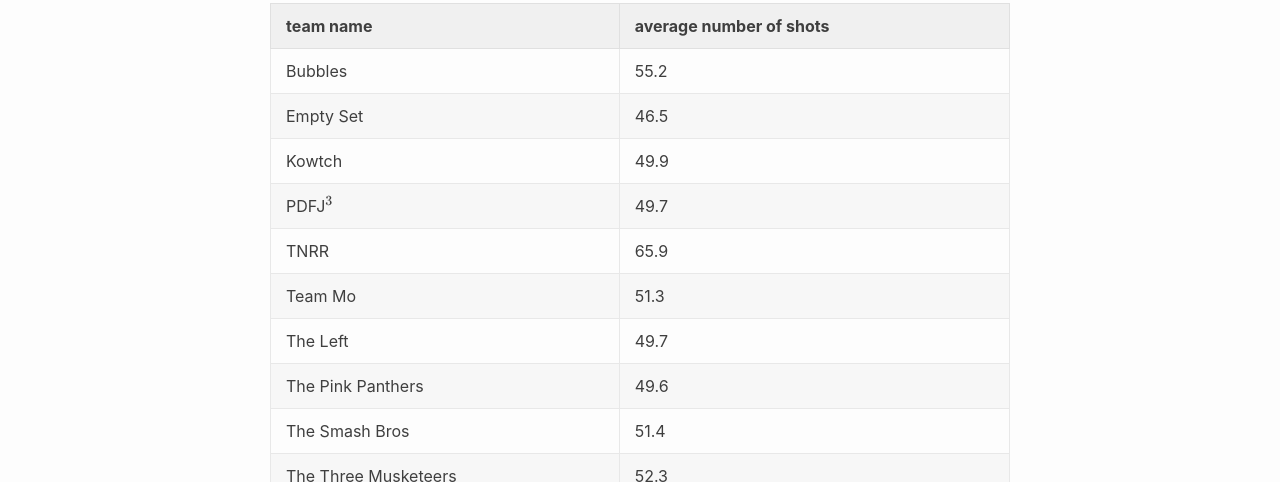
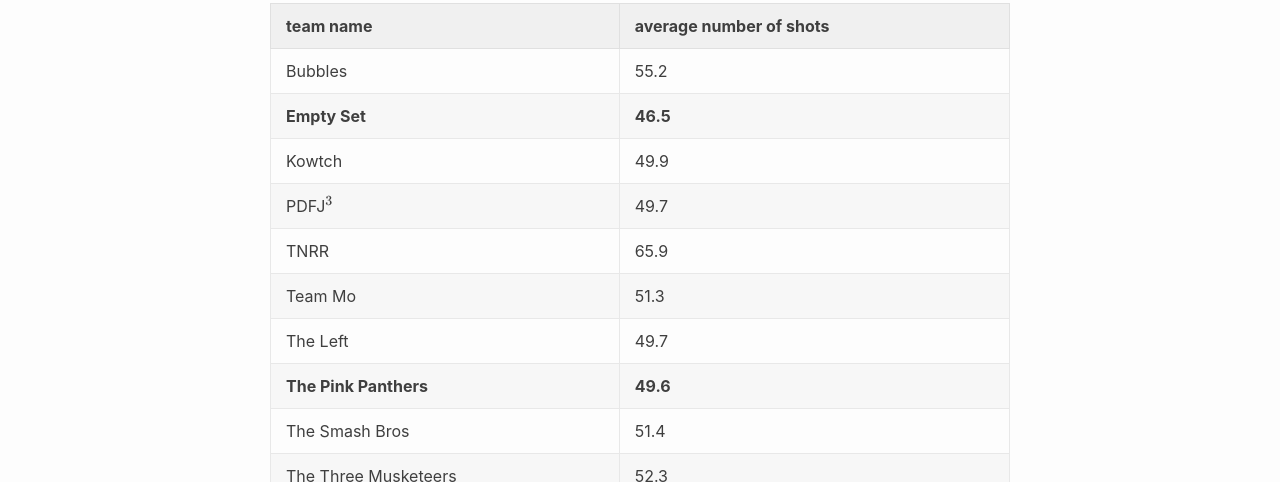
Before and after one commit to wcasper/math180fall2023, a Jekyll site: the page built from _modules/battleship/results.md, in a window 1280 px wide. Shown: the part 644-1126 px from the top of the page. Built offline with Jekyll 4.4.1, drawn with Linux system fonts in a browser that asks for light colours.

Commit message:
bold winner

```diff
--- a/_modules/battleship/results.md
+++ b/_modules/battleship/results.md
@@ -11,13 +11,13 @@ The results of the Battleship Commander Competition are in!  Your mathematical p
 | team name  | average number of shots |
 | ---------  | ----------------------- |
 | Bubbles               | 55.2 |
-| Empty Set             | 46.5 |
+| **Empty Set**         | **46.5** |
 | Kowtch                | 49.9 |
 | PDFJ$$^3$$            | 49.7 |
 | TNRR                  | 65.9 |
 | Team Mo               | 51.3 |
 | The Left              | 49.7 |
-| The Pink Panthers     | 49.6 |
+| **The Pink Panthers** | **49.6** |
 | The Smash Bros        | 51.4 |
 | The Three Musketeers  | 52.3 |
 | Tic-Tac-Stub Your Toe | 51.1 |
```
